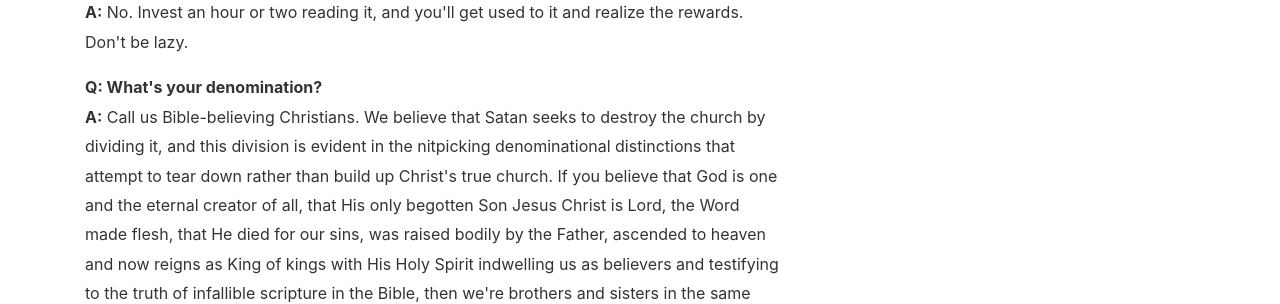
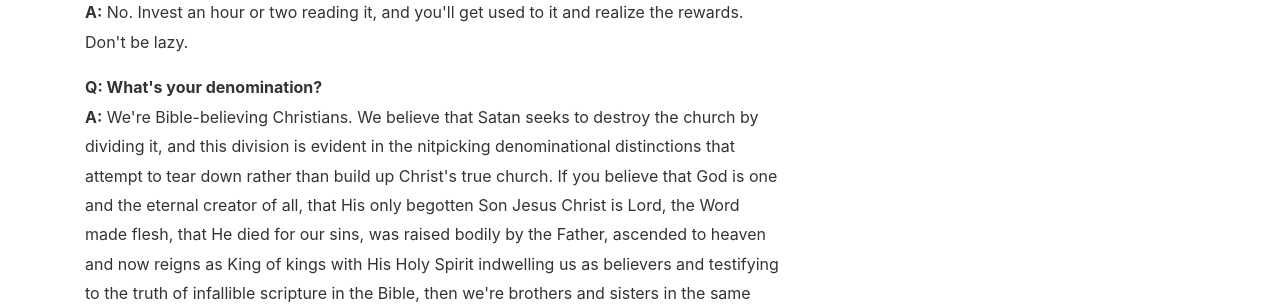
Before and after one commit to flashlightministries/stedfastnews, a Jekyll site: the page built from _pages/about.md, in a window 1280 px wide and 900 px high, scrolled down 1877 px. Shown: the part 153-457 px from the top of the window. Built offline with Jekyll 4.4.1, drawn with Linux system fonts in a browser that asks for light colours; nearby versions of some CDN libraries; some of the changed text lies outside the part shown.

Commit message:
Update about.md

```diff
--- a/_pages/about.md
+++ b/_pages/about.md
@@ -53,7 +53,7 @@ permalink: /about
   </p>
   <p>
     <b>Q: What's your denomination?</b><br>
-    <b>A:</b> Call us Bible-believing Christians. We believe that Satan seeks to destroy the church by dividing it, and this division is evident in the nitpicking denominational distinctions that attempt to tear down rather than build up Christ's true church. If you believe that God is one and the eternal creator of all, that His only begotten Son Jesus Christ is Lord, the Word made flesh, that He died for our sins, was raised bodily by the Father, ascended to heaven and now reigns as King of kings with His Holy Spirit indwelling us as believers and testifying to the truth of infallible scripture in the Bible, then we're brothers and sisters in the same faith called Christianity.
+    <b>A:</b> We're Bible-believing Christians. We believe that Satan seeks to destroy the church by dividing it, and this division is evident in the nitpicking denominational distinctions that attempt to tear down rather than build up Christ's true church. If you believe that God is one and the eternal creator of all, that His only begotten Son Jesus Christ is Lord, the Word made flesh, that He died for our sins, was raised bodily by the Father, ascended to heaven and now reigns as King of kings with His Holy Spirit indwelling us as believers and testifying to the truth of infallible scripture in the Bible, then we're brothers and sisters in the same faith called Christianity.
   </p>
   <p>
     <b>Q: How can I help your mission at STEDFAST News?</b><br>
```
